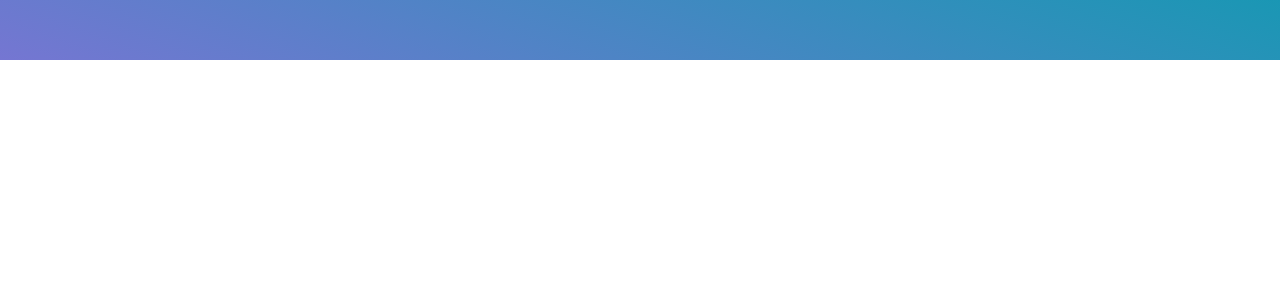
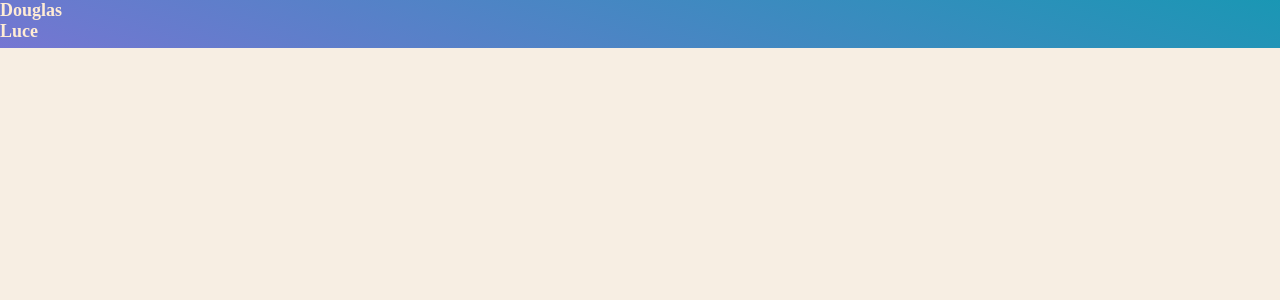
Before and after one commit to Doug-Luce/portfolio-site, a React (Create React App) app: page / in a window 1280 px wide. Shown: the top 300 px of the page. Built offline with nearby package versions, Linux system fonts and the light colour scheme.

Commit message:
Added color to the body's background in baseStyles. Add logo to the navbar.

```diff
--- a/src/App.js
+++ b/src/App.js
@@ -1,6 +1,5 @@
 import React from "react";
 //import { BrowserRouter as Router, Route, Link } from "react-router-dom";
-import Home from './pages/home';
 import NavBar from './components/navBar';
 import baseStyles from './baseStyles';
 
--- a/src/baseStyles.js
+++ b/src/baseStyles.js
@@ -1,8 +1,13 @@
 import { injectGlobal } from 'styled-components';
-
+import * as palette from './components/color';
 const baseStyles = () => injectGlobal`
   * {
     margin: 0;
+    font-size: 62.5%;
+  }
+
+  body {
+    background-color: ${palette.mediumCream};
   }
 `;
 
--- a/src/components/navBar.js
+++ b/src/components/navBar.js
@@ -4,7 +4,11 @@ import NavStyles from './styles/NavStyles';
 class NavBar extends React.Component {
   render() {
     return (
-      <NavStyles />
+      <NavStyles>
+      <h4>Douglas Luce</h4>
+      {/* <NavLinks />
+      <LetsChat /> */}
+      </NavStyles>
     );
   }
 };
--- a/src/components/styles/NavStyles.js
+++ b/src/components/styles/NavStyles.js
@@ -1,9 +1,17 @@
-import styled, { css } from 'styled-components';
+import styled from 'styled-components';
 import * as palette from '../color';
 
 const NavStyles = styled.nav`
-  height: 3.75rem;
+  height: 4.75rem;
   background-image: ${palette.navGradient};
+
+  h4 {
+    font-family: Jura;
+    font-size: 1.8rem;
+    width: 10rem;
+    word-wrap: break-word;
+    color: ${palette.lightCream};
+  }
 `;
 
 //Test comment for Git
```
